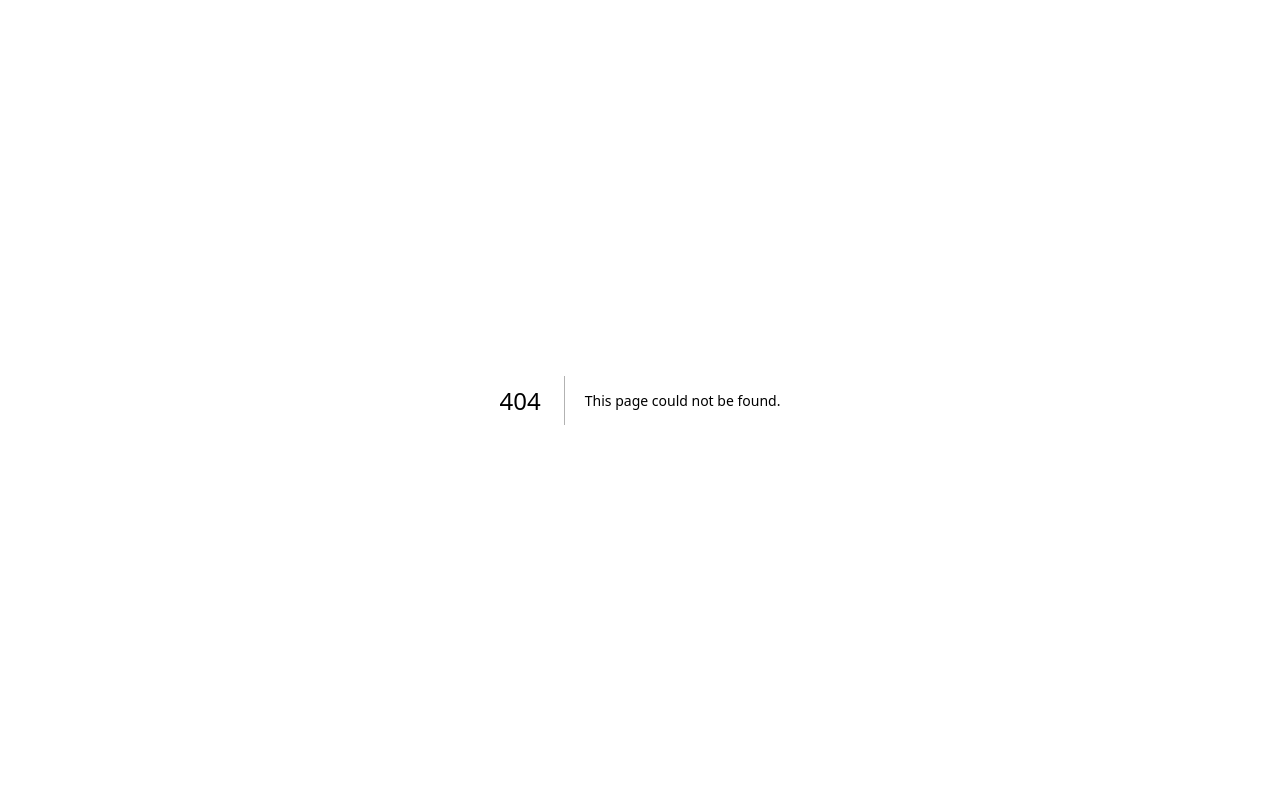
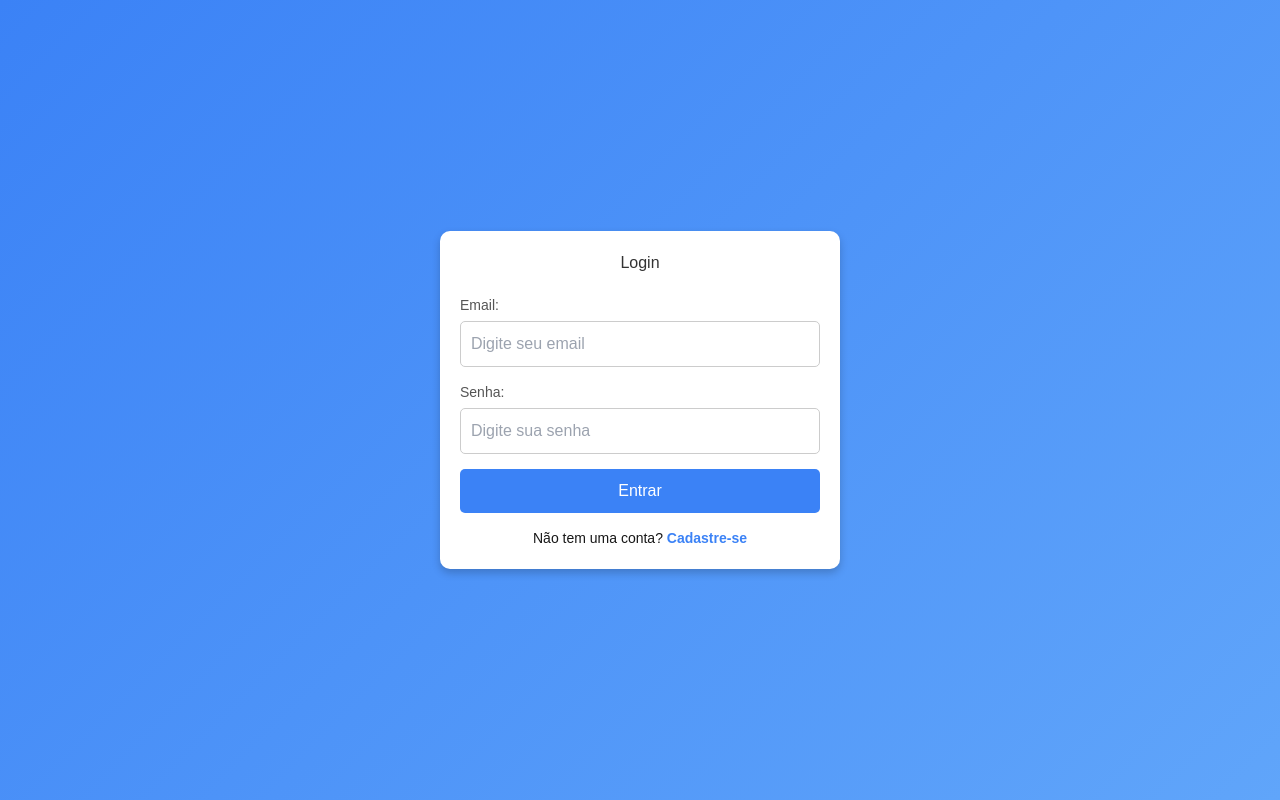
Before and after one commit to Matheus-Henrique-Neves/pi_dengue_fatec_2sem, a Next.js app: page /Login in a window 1280 px wide. Before the commit this address had no page. Built offline with nearby package versions, Linux system fonts and the light colour scheme.

Commit message:
gerando mais algumas paginas

```diff
--- /dev/null
+++ b/src/app/Login/Login.css
@@ -0,0 +1,96 @@
+/* Estilos globais */
+body {
+    font-family: Arial, sans-serif;
+    margin: 0;
+    padding: 0;
+    display: flex;
+    justify-content: center;
+    align-items: center;
+    height: 100vh;
+    background: linear-gradient(135deg, #3b82f6, #60a5fa); /* Azul gradiente */
+  }
+
+  .container {
+    width: 100%;
+    max-width: 400px;
+    padding: 20px;
+    box-shadow: 0 4px 8px rgba(0, 0, 0, 0.2);
+    background-color: #ffffff;
+    border-radius: 10px;
+  }
+
+  .login-form {
+    display: flex;
+    flex-direction: column;
+  }
+
+  .login-form h2 {
+    margin-bottom: 20px;
+    text-align: center;
+    color: #333;
+  }
+
+  .input-group {
+    margin-bottom: 15px;
+  }
+
+  .input-group label {
+    display: block;
+    font-size: 14px;
+    margin-bottom: 5px;
+    color: #555;
+  }
+
+  .input-group input {
+    width: 100%;
+    padding: 10px;
+    border: 1px solid #ccc;
+    border-radius: 5px;
+    font-size: 16px;
+  }
+
+  button {
+    padding: 10px;
+    border: none;
+    border-radius: 5px;
+    background-color: #3b82f6; /* Azul principal */
+    color: #fff;
+    font-size: 16px;
+    cursor: pointer;
+    transition: background-color 0.3s ease;
+  }
+
+  button:hover {
+    background-color: #2563eb; /* Azul escuro ao passar o mouse */
+  }
+
+  .signup-text {
+    margin-top: 15px;
+    text-align: center;
+    font-size: 14px;
+  }
+
+  .signup-text a {
+    color: #3b82f6; /* Azul principal */
+    text-decoration: none;
+    font-weight: bold;
+  }
+
+  .signup-text a:hover {
+    text-decoration: underline;
+  }
+
+  /* Responsividade */
+  @media (max-width: 480px) {
+    .container {
+      padding: 15px;
+    }
+
+    .login-form h2 {
+      font-size: 20px;
+    }
+
+    button {
+      font-size: 14px;
+    }
+  }
--- /dev/null
+++ b/src/app/Login/page.tsx
@@ -0,0 +1,24 @@
+import React from 'react';
+import './Login.css';
+
+const LoginPage: React.FC = () => {
+    return (
+<div className="container">
+  <form className="login-form">
+    <h2>Login</h2>
+    <div className="input-group">
+      <label htmlFor="email">Email:</label>
+      <input type="email" id="email" name="email" placeholder="Digite seu email" required />
+    </div>
+    <div className="input-group">
+      <label htmlFor="password">Senha:</label>
+      <input type="password" id="password" name="password" placeholder="Digite sua senha" required />
+    </div>
+    <button type="submit">Entrar</button>
+    <p className="signup-text">Não tem uma conta? <a href="#">Cadastre-se</a></p>
+  </form>
+</div>
+    );
+};
+
+export default LoginPage;
```
Also changed, not shown: src/app/Região/page.tsx (added, +42 -0 lines).
